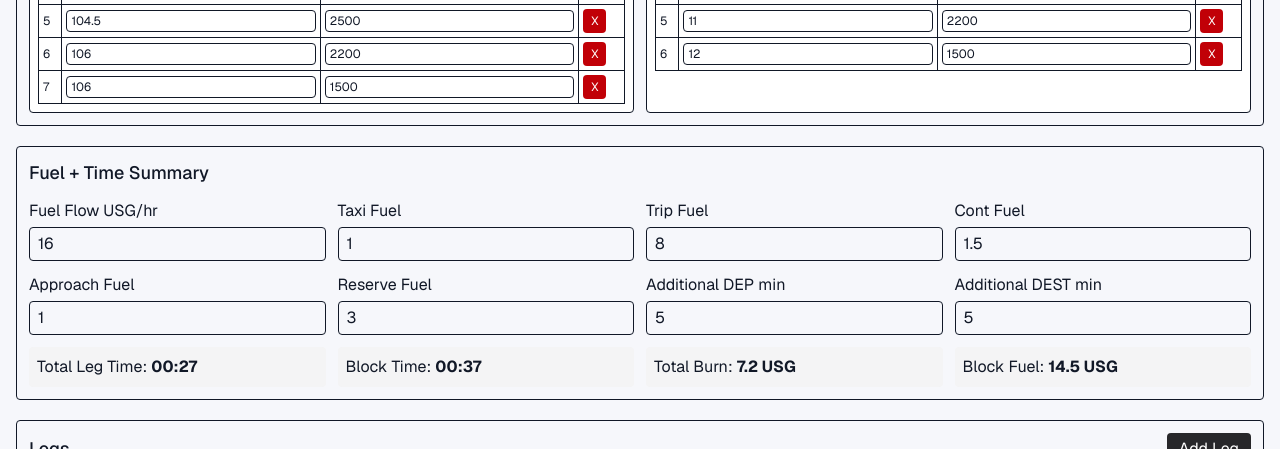
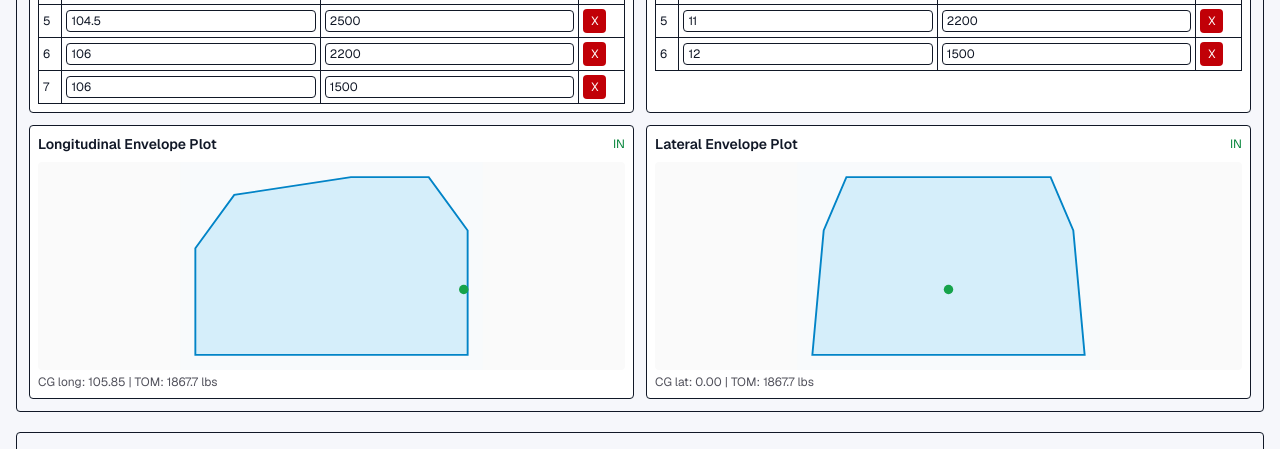
Before and after one commit to hdscr/lastcall-web, a Next.js app: page / in a window 1280 px wide. Shown: the part 1060-1509 px from the top of the page. Built offline with nearby package versions, Linux system fonts and the light colour scheme; no server answers; the database is empty.

Commit message:
feat(cg): add live longitudinal and lateral envelope plots

```diff
--- /dev/null
+++ b/app/components/cg-envelope-plot.tsx
@@ -0,0 +1,124 @@
+"use client";
+
+import type { EnvelopePoint } from "@/lib/ofp/types";
+
+type Props = {
+  longPoints: EnvelopePoint[];
+  latPoints: EnvelopePoint[];
+  currentLong: number;
+  currentLat: number;
+  tomLbs: number;
+  inEnvelope: boolean;
+};
+
+function bounds(points: EnvelopePoint[]) {
+  const xs = points.map((p) => p.x);
+  const ys = points.map((p) => p.y);
+  return {
+    minX: Math.min(...xs),
+    maxX: Math.max(...xs),
+    minY: Math.min(...ys),
+    maxY: Math.max(...ys),
+  };
+}
+
+function sx(x: number, minX: number, maxX: number, width: number, pad: number) {
+  return pad + ((x - minX) / (maxX - minX || 1)) * (width - pad * 2);
+}
+
+function sy(y: number, minY: number, maxY: number, height: number, pad: number) {
+  return height - pad - ((y - minY) / (maxY - minY || 1)) * (height - pad * 2);
+}
+
+function polygon(points: EnvelopePoint[], width: number, height: number) {
+  const b = bounds(points);
+  const pad = 16;
+  return points
+    .map((p) => `${sx(p.x, b.minX, b.maxX, width, pad)},${sy(p.y, b.minY, b.maxY, height, pad)}`)
+    .join(" ");
+}
+
+function marker(
+  x: number,
+  y: number,
+  points: EnvelopePoint[],
+  width: number,
+  height: number,
+) {
+  const b = bounds(points);
+  const pad = 16;
+  return {
+    cx: sx(x, b.minX, b.maxX, width, pad),
+    cy: sy(y, b.minY, b.maxY, height, pad),
+  };
+}
+
+function Plot({
+  title,
+  xLabel,
+  points,
+  currentX,
+  currentY,
+  inEnvelope,
+}: {
+  title: string;
+  xLabel: string;
+  points: EnvelopePoint[];
+  currentX: number;
+  currentY: number;
+  inEnvelope: boolean;
+}) {
+  const width = 320;
+  const height = 220;
+  const poly = polygon(points, width, height);
+  const p = marker(currentX, currentY, points, width, height);
+
+  return (
+    <div className="rounded border bg-white p-2">
+      <div className="mb-2 flex items-center justify-between">
+        <h3 className="text-sm font-semibold">{title}</h3>
+        <span className={`text-xs ${inEnvelope ? "text-green-700" : "text-red-700"}`}>
+          {inEnvelope ? "IN" : "OUT"}
+        </span>
+      </div>
+      <svg viewBox={`0 0 ${width} ${height}`} className="h-52 w-full rounded bg-zinc-50">
+        <rect x="0" y="0" width={width} height={height} fill="#f8fafc" />
+        <polygon points={poly} fill="rgba(14, 165, 233, 0.15)" stroke="#0284c7" strokeWidth="2" />
+        <circle cx={p.cx} cy={p.cy} r="5" fill={inEnvelope ? "#16a34a" : "#dc2626"} />
+      </svg>
+      <p className="mt-1 text-xs text-zinc-600">
+        {xLabel}: {currentX.toFixed(2)} | TOM: {currentY.toFixed(1)} lbs
+      </p>
+    </div>
+  );
+}
+
+export function CGEnvelopePlot({
+  longPoints,
+  latPoints,
+  currentLong,
+  currentLat,
+  tomLbs,
+  inEnvelope,
+}: Props) {
+  return (
+    <div className="grid gap-3 md:grid-cols-2">
+      <Plot
+        title="Longitudinal Envelope Plot"
+        xLabel="CG long"
+        points={longPoints}
+        currentX={currentLong}
+        currentY={tomLbs}
+        inEnvelope={inEnvelope}
+      />
+      <Plot
+        title="Lateral Envelope Plot"
+        xLabel="CG lat"
+        points={latPoints}
+        currentX={currentLat}
+        currentY={tomLbs}
+        inEnvelope={inEnvelope}
+      />
+    </div>
+  );
+}
--- a/app/components/flight-plan-editor.tsx
+++ b/app/components/flight-plan-editor.tsx
@@ -3,6 +3,7 @@
 import { evaluateFlightPlan, toHHMM } from "@/lib/ofp/calc";
 import { defaultConfig, defaultPlan } from "@/lib/ofp/seeds";
 import type { EnvelopePoint, FlightPlan, LegInput, LegType } from "@/lib/ofp/types";
+import { CGEnvelopePlot } from "./cg-envelope-plot";
 import { CGEnvelopeTable } from "./cg-envelope-table";
 import Link from "next/link";
 import { useEffect, useMemo, useState } from "react";
@@ -267,6 +268,16 @@ export function FlightPlanEditor({ initialSavedPlans }: { initialSavedPlans: Pla
             onChange={setLatEnvelope}
           />
         </div>
+        <div className="md:col-span-4">
+          <CGEnvelopePlot
+            longPoints={longEnvelope}
+            latPoints={latEnvelope}
+            currentLong={evaluated.payloadOutputs.CG_long}
+            currentLat={evaluated.payloadOutputs.CG_lat}
+            tomLbs={evaluated.payloadOutputs.TOM_lbs}
+            inEnvelope={evaluated.payloadOutputs.inEnvelope}
+          />
+        </div>
       </section>
 
       <section className="grid gap-3 rounded border p-3 md:grid-cols-4">
```
